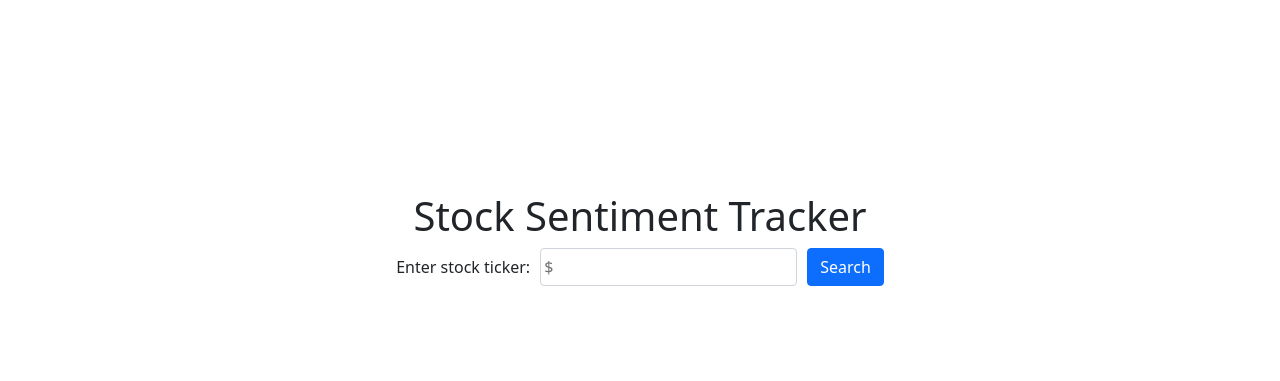
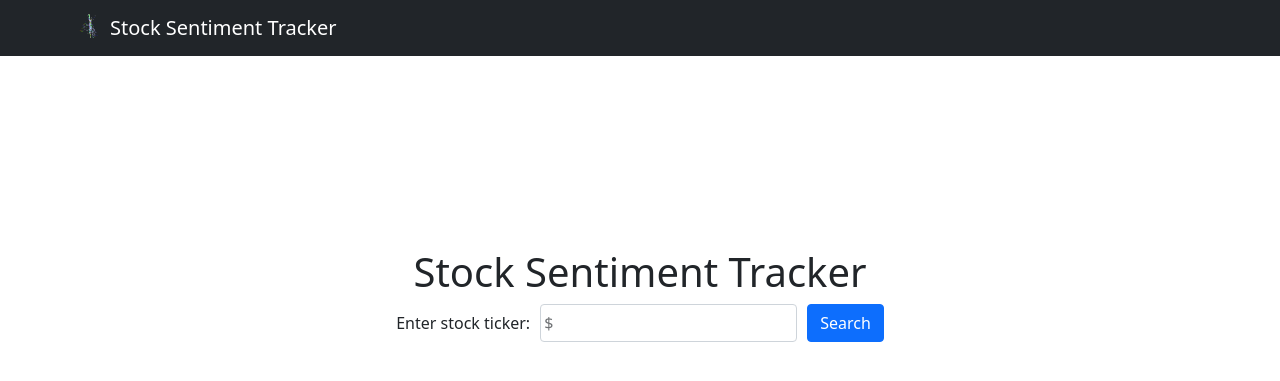
Before and after one commit to stevenloppe/571-term-project, a Django app: page / in a window 1280 px wide. Shown: the top 381 px of the page. Run offline with Django 3.2, Linux system fonts and the light colour scheme; some libraries are stand-ins or nearby versions.

Commit message:
Added navbar to index.html

```diff
--- a/main/templates/index.html
+++ b/main/templates/index.html
@@ -13,6 +13,16 @@
 </head>
 <body>
     <main>
+        <!-- Navbar -->
+        <nav class="navbar navbar-dark bg-dark">
+            <div class="container-fluid">
+            <a class="navbar-brand" href="#" style="padding-left: 5%;">
+                <img src="favicon.ico" alt="" width="30" height="24" class="d-inline-block align-text-top">
+                Stock Sentiment Tracker
+            </a>
+            </div>
+        </nav>
+
         <section class="hero-section">
             <h1 class="website-name">Stock Sentiment Tracker</h1>
             <form type="get" action=".">
```
